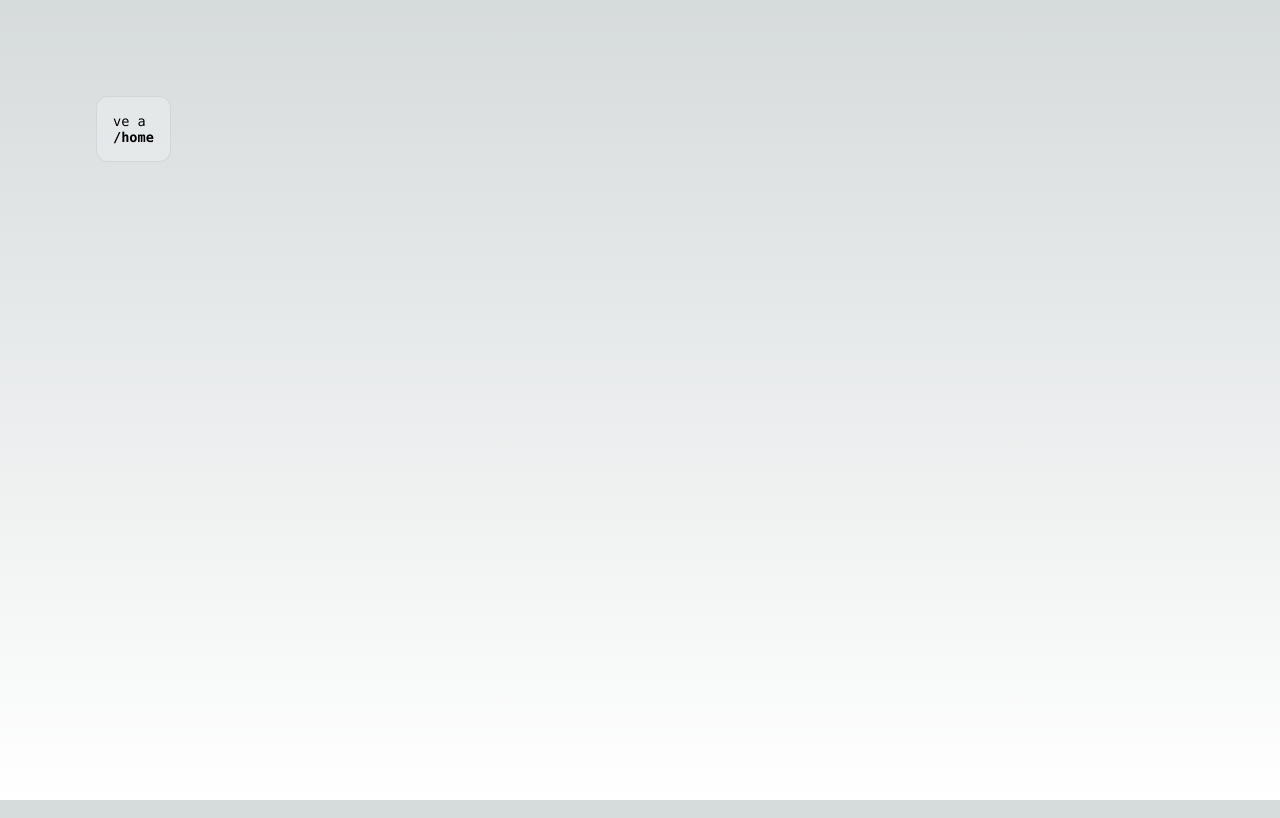
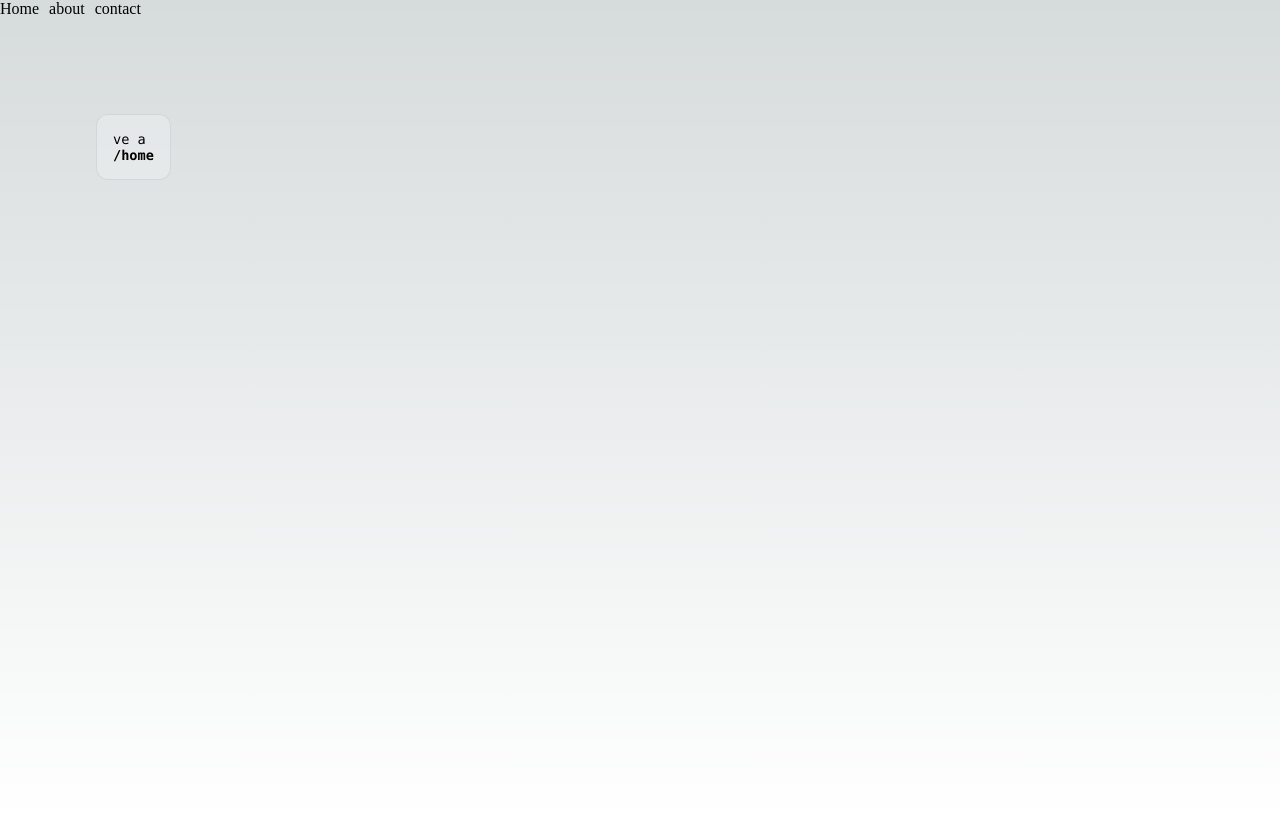
Before and after one commit to Jwilv/nextPractices, a Next.js app: page /about in a window 1280 px wide. Built offline with nearby package versions, Linux system fonts and the light colour scheme.

Commit message:
nav module

```diff
--- a/components/ui/Navbar.jsx
+++ b/components/ui/Navbar.jsx
@@ -1,14 +1,13 @@
 import Link from 'next/link'
 import React from 'react'
+import stylesNav from '../../styles/Navbar.module.css'
 
 export const Navbar = () => {
     return (
-        <nav>
-            <ul>
-                <li> <Link href={"/"}>Home</Link> </li>
-                <li> <Link href={"/about"}>about</Link> </li>
-                <li> <Link href={"/contact"}>contact</Link> </li>
-            </ul>
+        <nav className={stylesNav['nav-container']}>
+            <Link href={"/"}>Home</Link>
+            <Link href={"/about"}>about</Link>
+            <Link href={"/contact"}>contact</Link>
         </nav>
     )
 }
--- a/pages/about.jsx
+++ b/pages/about.jsx
@@ -1,8 +1,8 @@
 import Head from 'next/head'
-import Image from 'next/image'
 import { Inter } from 'next/font/google'
 import styles from '@/styles/Home.module.css'
 import Link from 'next/link'
+import { Navbar } from '../components/ui'
 
 const inter = Inter({ subsets: ['latin'] })
 
@@ -15,6 +15,7 @@ export default function AboutPage() {
         <meta name="viewport" content="width=device-width, initial-scale=1" />
         <link rel="icon" href="/favicon.ico" />
       </Head>
+      <Navbar />
       <main className={`${styles.main} ${inter.className}`}>
         <div className={styles.description}>
           <p>
--- /dev/null
+++ b/styles/Navbar.module.css
@@ -0,0 +1,4 @@
+
+.nav-container a {
+margin-right: 10px;
+}
```
